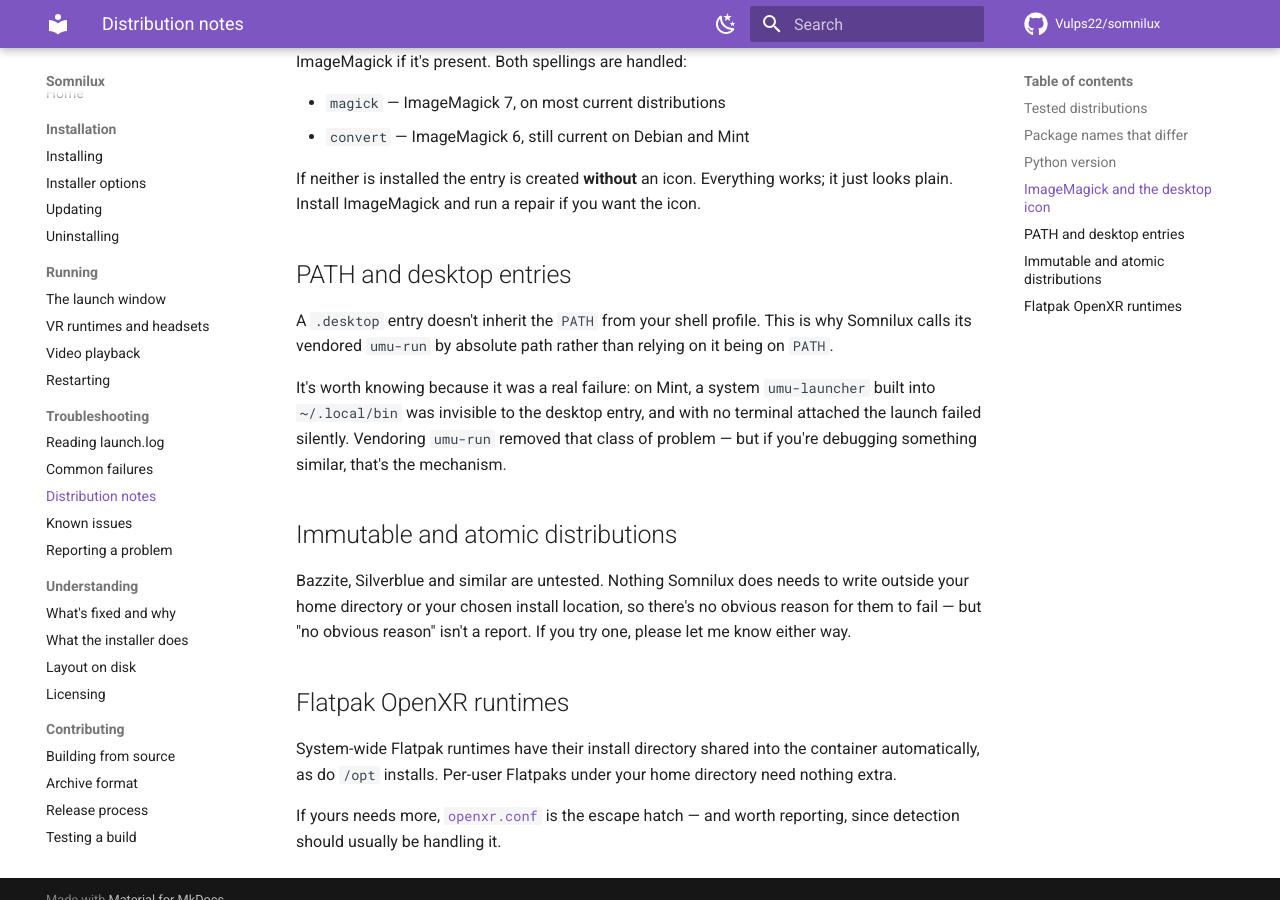
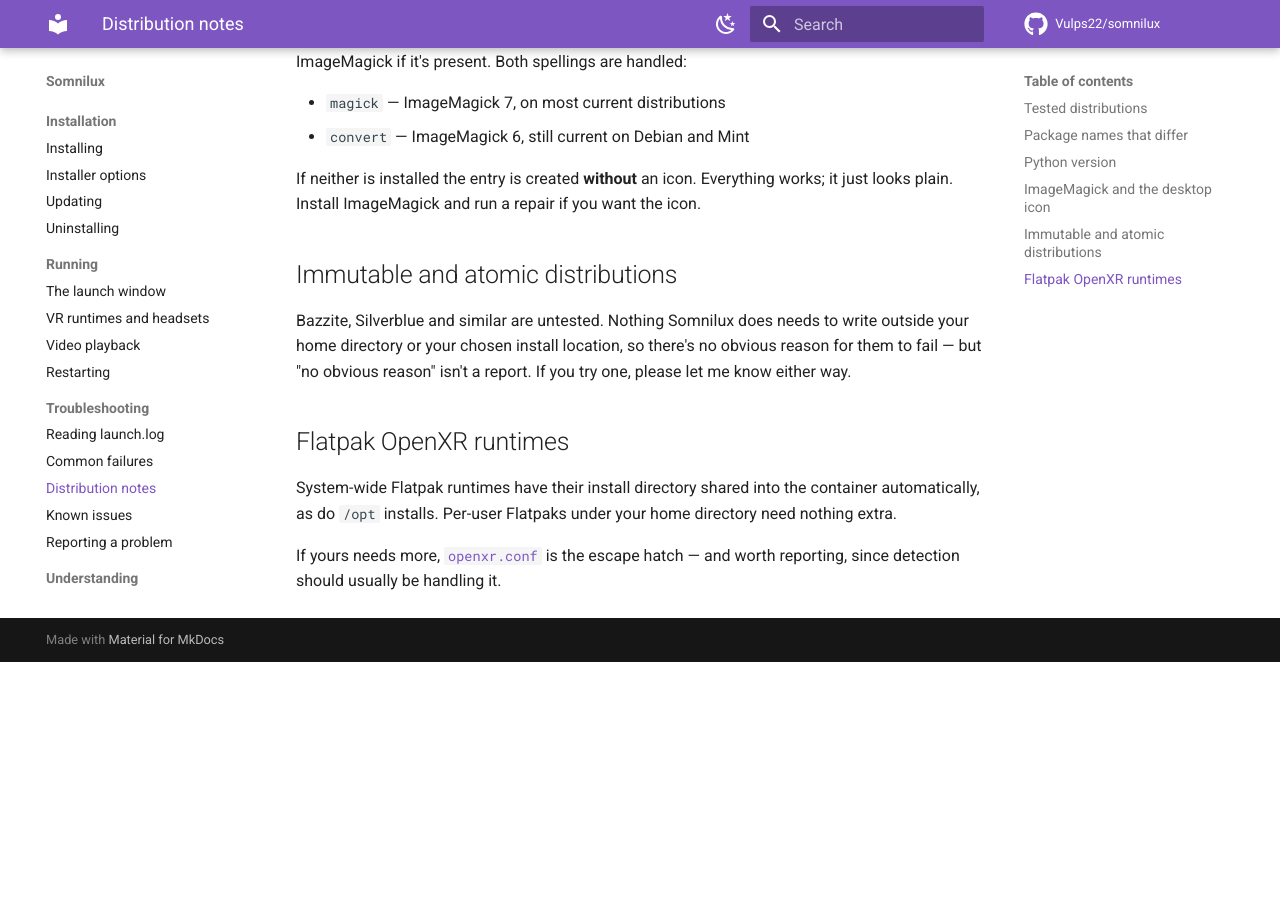
Before and after one commit to Vulps22/somnilux, an MkDocs documentation site: the page built from docs/troubleshooting/distributions.md, in a window 1280 px wide and 900 px high, scrolled down 1674 px. Built offline with MkDocs 1.6.1 and Material for MkDocs 9.7.7, drawn with Linux system fonts in a browser that asks for light colours; comment, search, counter and statistics services are not loaded; after the commit the page ends 2336 px from its top, so only the background shows below that.

Commit message:
Drop the PATH and desktop entries section
Vendoring umu-run eliminated that failure class, so nothing a reader does can
put them in it. Troubleshooting should list problems they can still have.

The design rationale it opened with is already in What the installer does,
where someone asking why is actually looking.

Co-Authored-By: Claude Opus 5 <noreply@anthropic.com>
Claude-Session: https://claude.ai/code/session_01Cz1xdpqj5rk9sLioh18DhB

```diff
--- a/docs/troubleshooting/distributions.md
+++ b/docs/troubleshooting/distributions.md
@@ -60,18 +60,6 @@ If neither is installed the entry is created **without** an icon. Everything
 works; it just looks plain. Install ImageMagick and run a repair if you want
 the icon.
 
-## PATH and desktop entries
-
-A `.desktop` entry doesn't inherit the `PATH` from your shell profile. This
-is why Somnilux calls its vendored `umu-run` by absolute path rather than
-relying on it being on `PATH`.
-
-It's worth knowing because it was a real failure: on Mint, a system
-`umu-launcher` built into `~/.local/bin` was invisible to the desktop entry,
-and with no terminal attached the launch failed silently. Vendoring `umu-run`
-removed that class of problem — but if you're debugging something similar,
-that's the mechanism.
-
 ## Immutable and atomic distributions
 
 Bazzite, Silverblue and similar are untested. Nothing Somnilux does needs to
```
